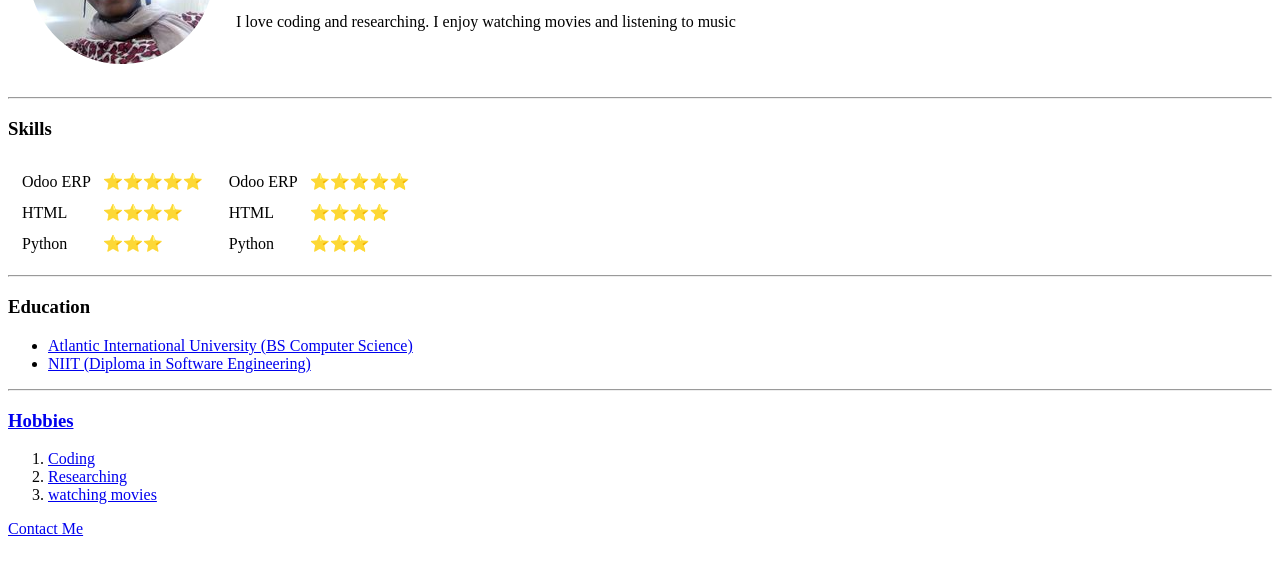
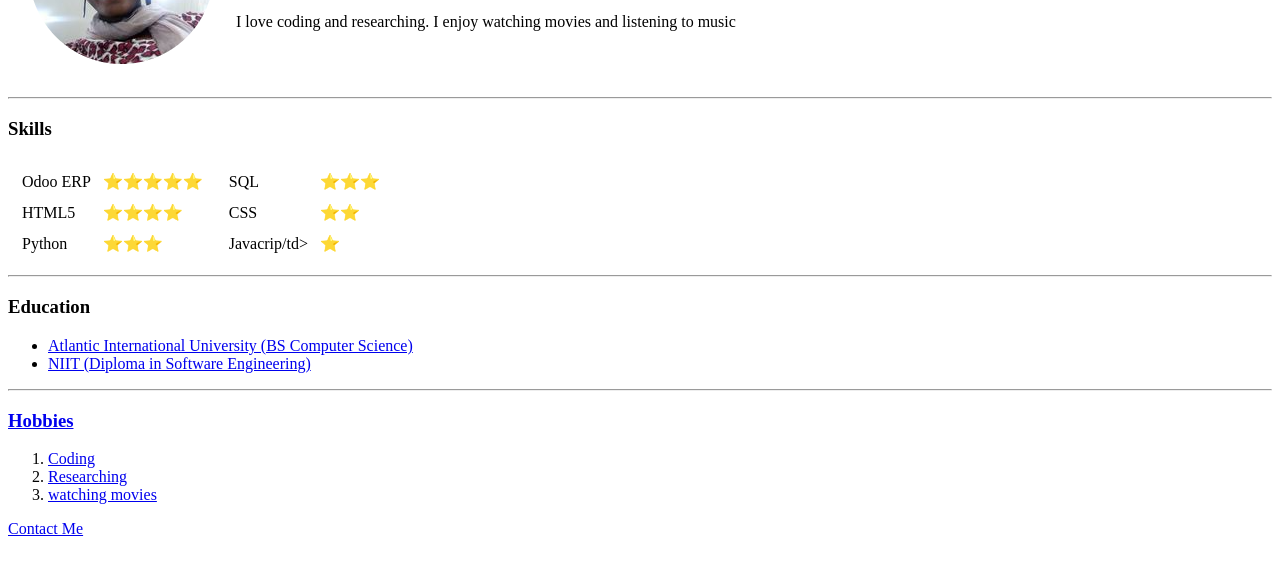
Before and after one commit to Bellagirl-maker/CV, a plain HTML site: page index.html in a window 1280 px wide. Shown: the part 150-722 px from the top of the page. Drawn offline with Linux system fonts and the light colour scheme.

Commit message:
Update index.html

```diff
--- a/index.html
+++ b/index.html
@@ -31,7 +31,7 @@
 
                 </tr>
                 <tr>
-                    <td>HTML</td>
+                    <td>HTML5</td>
                     <td>⭐⭐⭐⭐</td>
 
                 </tr>
@@ -43,18 +43,18 @@
             </table></td>
             <td><table cellspacing="10">
                 <tr>
-                    <td>Odoo ERP</td>
-                    <td>⭐⭐⭐⭐⭐</td>
+                    <td>SQL</td>
+                    <td>⭐⭐⭐</td>
 
                 </tr>
                 <tr>
-                    <td>HTML</td>
-                    <td>⭐⭐⭐⭐</td>
+                    <td>CSS</td>
+                    <td>⭐⭐</td>
 
                 </tr>
                 <tr>
-                    <td>Python</td>
-                    <td>⭐⭐⭐</td>
+                    <td>Javacrip/td>
+                    <td>⭐</td>
 
                 </tr>
             </table></td>
```
